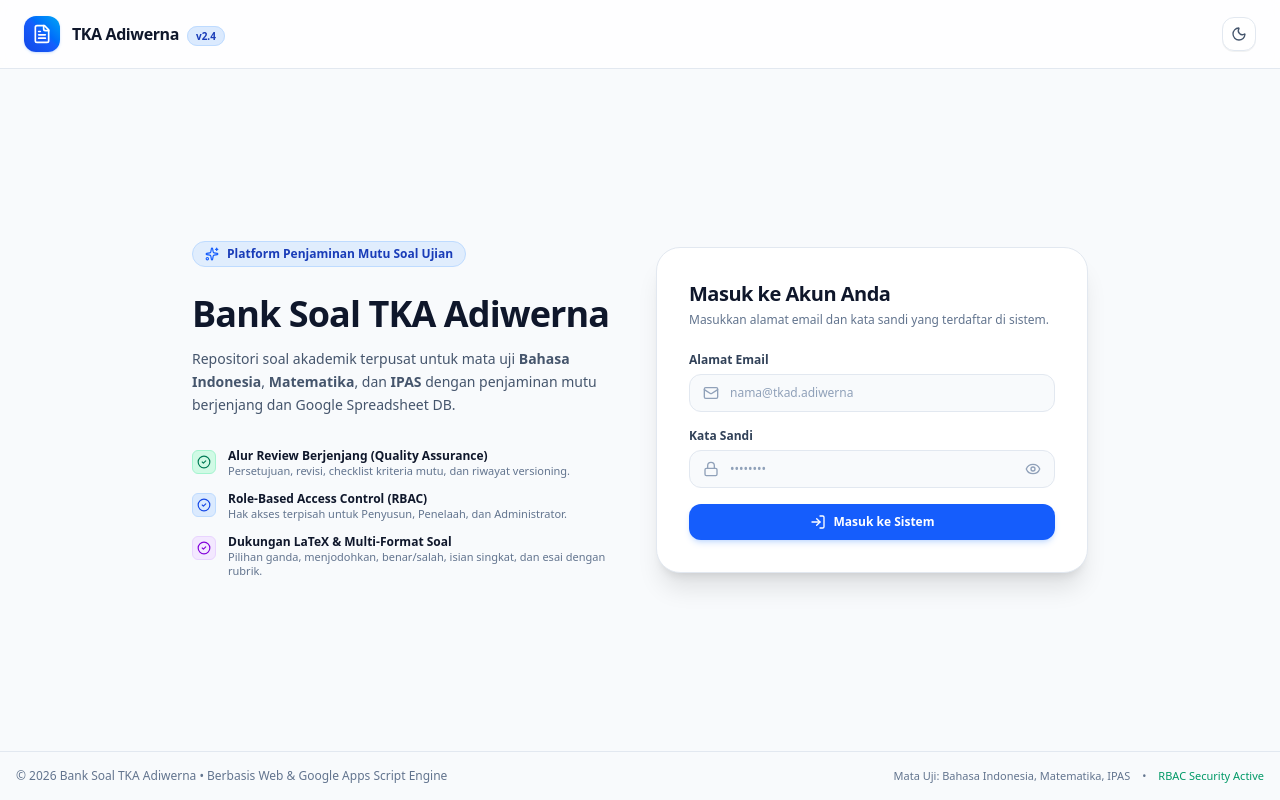
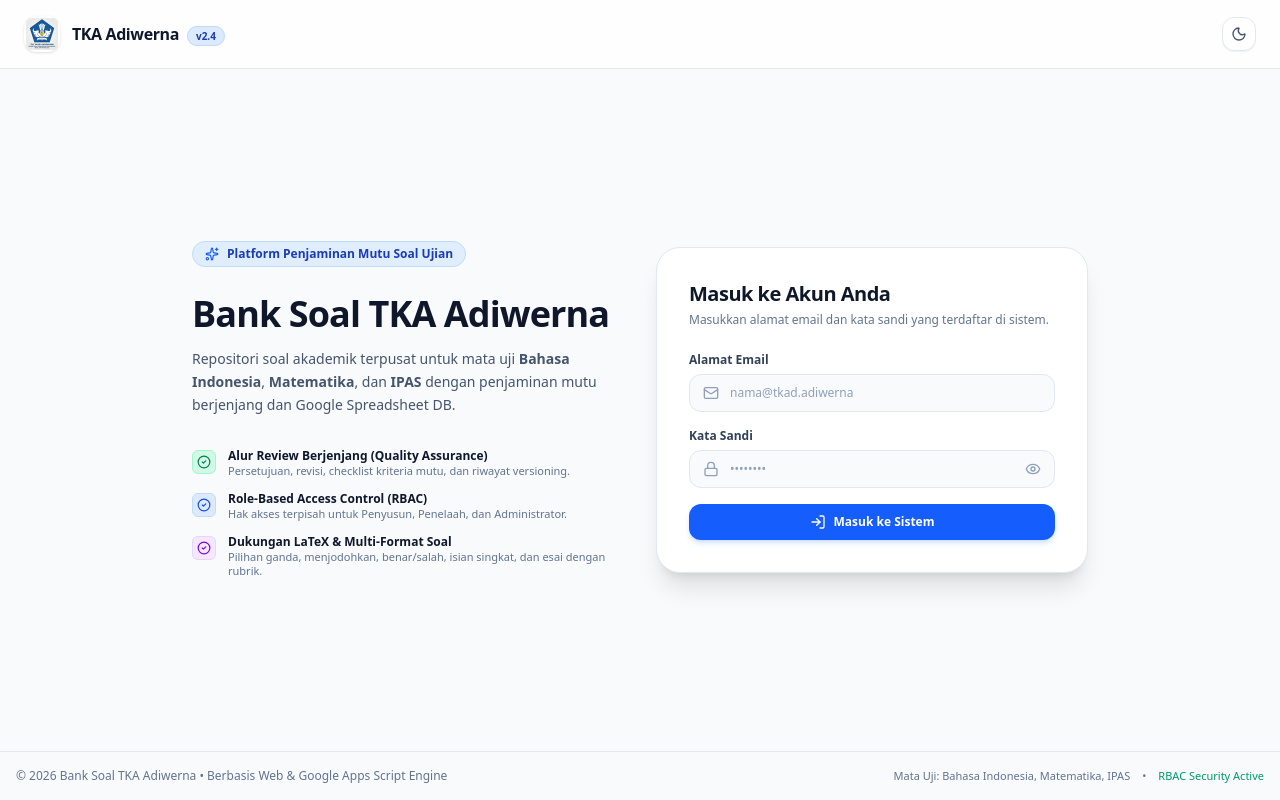
Before and after one commit to lintangi/mbstkad, a React (Vite) app: page / in a window 1280 px wide. Built offline with nearby package versions, Linux system fonts and the light colour scheme; no server answers; the database is empty.

Commit message:
feat: update UI branding and restrict drive access
- Replace placeholder icons with Tut Wuri Handayani logo in Login and Navbar
- Hide Google Drive link for users with 'pembuat' role in QuestionEditor

```diff
--- a/src/components/LoginView.tsx
+++ b/src/components/LoginView.tsx
@@ -12,6 +12,8 @@ import {
   Moon,
 } from 'lucide-react';
 import { useApp } from '../context/AppContext';
+// @ts-ignore
+import tutWuriLogo from '../assets/images/tut_wuri_handayani_1790073665362.jpg';
 
 export const LoginView: React.FC = () => {
   const { login, theme, toggleTheme } = useApp();
@@ -42,8 +44,8 @@ export const LoginView: React.FC = () => {
       <header className="px-6 py-4 border-b border-slate-200 dark:border-slate-800 bg-white/80 dark:bg-slate-900/80 backdrop-blur transition-colors">
         <div className="max-w-7xl mx-auto flex items-center justify-between">
           <div className="flex items-center space-x-3">
-            <div className="h-9 w-9 rounded-xl bg-gradient-to-tr from-blue-700 via-blue-600 to-sky-500 flex items-center justify-center text-white shadow-sm shadow-blue-500/20">
-              <FileText className="w-5 h-5" />
+            <div className="h-9 w-9 rounded-xl overflow-hidden shadow-sm flex items-center justify-center bg-white shrink-0">
+              <img src={tutWuriLogo} alt="TKA Adiwerna Logo" className="w-8 h-8 object-contain" referrerPolicy="no-referrer" />
             </div>
             <div>
               <span className="font-bold text-slate-900 dark:text-white tracking-tight text-base">
--- a/src/components/Navbar.tsx
+++ b/src/components/Navbar.tsx
@@ -19,6 +19,8 @@ import {
 } from 'lucide-react';
 import { useApp } from '../context/AppContext';
 import { AppTab } from '../types';
+// @ts-ignore
+import tutWuriLogo from '../assets/images/tut_wuri_handayani_1790073665362.jpg';
 
 export const Navbar: React.FC = () => {
   const {
@@ -69,8 +71,8 @@ export const Navbar: React.FC = () => {
               className="flex items-center space-x-3 cursor-pointer"
               onClick={() => setActiveTab('dashboard')}
             >
-              <div className="h-10 w-10 rounded-xl bg-gradient-to-tr from-blue-700 via-blue-600 to-sky-500 flex items-center justify-center text-white shadow-sm shadow-blue-500/20 shrink-0">
-                <FileText className="w-5 h-5" />
+              <div className="h-10 w-10 rounded-xl overflow-hidden shadow-sm flex items-center justify-center bg-white shrink-0">
+                <img src={tutWuriLogo} alt="TKA Adiwerna Logo" className="w-9 h-9 object-contain" referrerPolicy="no-referrer" />
               </div>
               <div>
                 <span className="font-bold text-slate-900 dark:text-white tracking-tight text-lg">
--- a/src/components/QuestionEditor.tsx
+++ b/src/components/QuestionEditor.tsx
@@ -618,6 +618,7 @@ export const QuestionEditor: React.FC = () => {
           <div className="bg-white dark:bg-slate-900 p-5 rounded-2xl border border-slate-200 dark:border-slate-800 shadow-2xs space-y-3">
             <div className="flex items-center justify-between">
               <h3 className="text-xs font-bold uppercase tracking-wider text-slate-400 dark:text-slate-500">Lampiran Gambar / Media</h3>
+              {currentUser.role !== 'pembuat' && (
                 <a
                   href="https://drive.google.com/drive/folders/1Adx3ZBQrcOx_X2iWWzag05xsywaHyOoC?usp=sharing"
                   target="_blank"
@@ -628,6 +629,7 @@ export const QuestionEditor: React.FC = () => {
                   <span>Buka Drive</span>
                   <ImageIcon className="w-3 h-3" />
                 </a>
+              )}
             </div>
 
             {editPermission.allowed && (
```
Also changed, not shown: src/assets/images/tut_wuri_handayani_1790073665362.jpg (added). Lines whose indentation alone changed are shown as unchanged.
